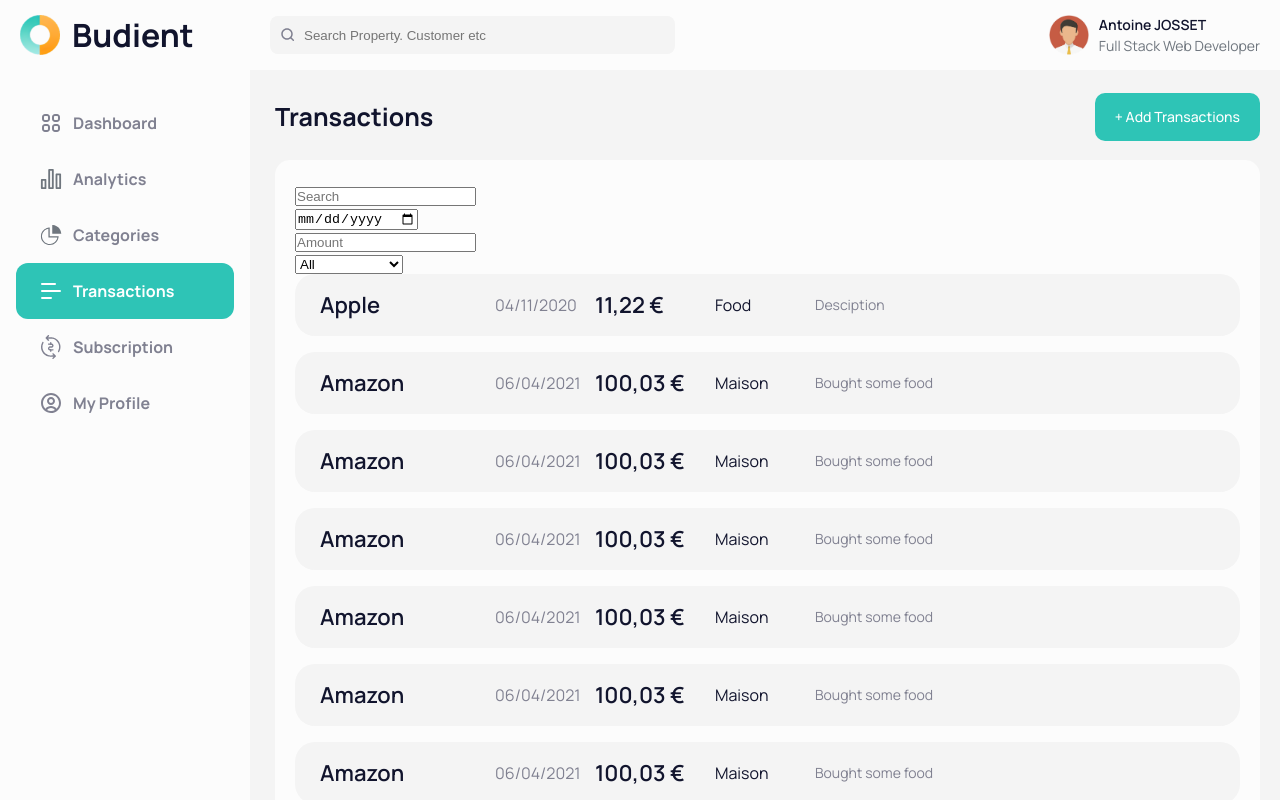
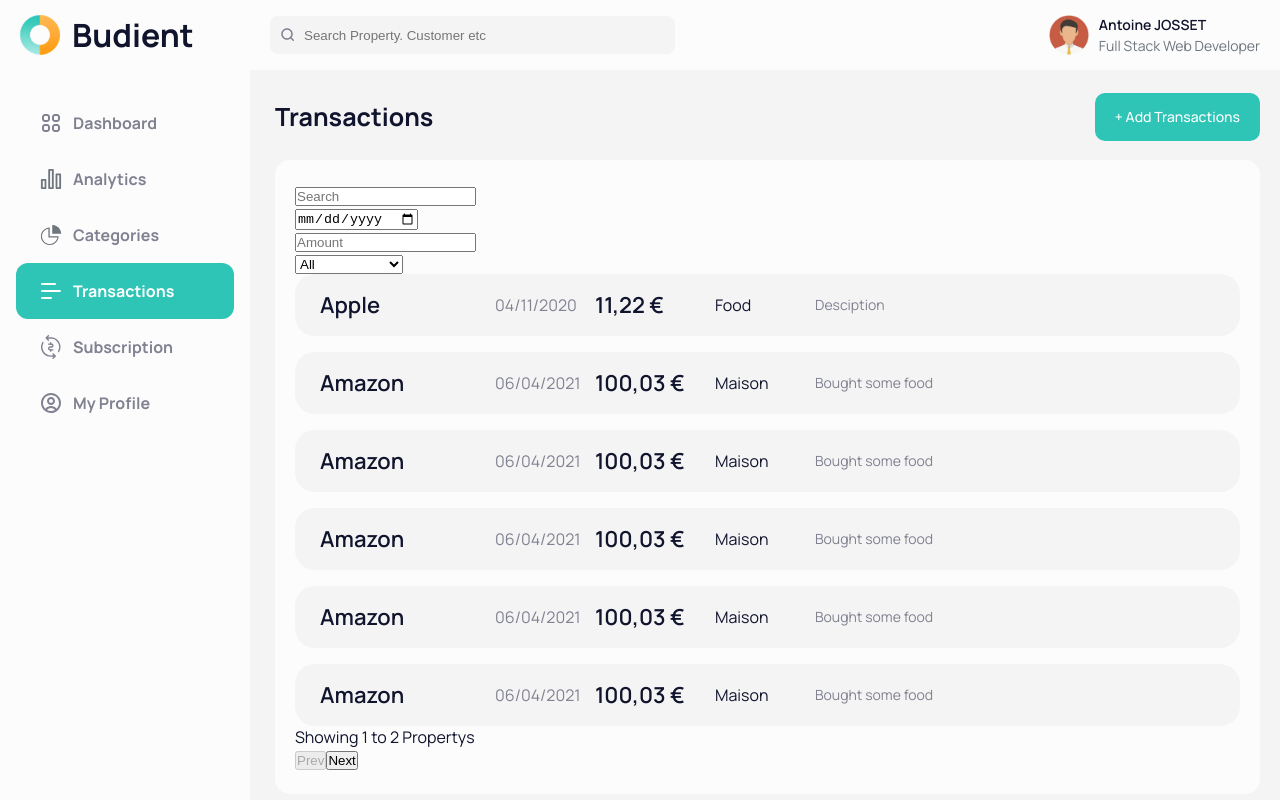
Before and after one commit to aBgAmeuR/Budient, a React (Vite) app in the folder Client/: page /transactions in a window 1280 px wide. Shown: the top 800 px of the page. Built offline with nearby package versions, Linux system fonts and the light colour scheme.

Commit message:
add pagination

```diff
--- a/Client/src/components/Transactions/TransactionsList.tsx
+++ b/Client/src/components/Transactions/TransactionsList.tsx
@@ -3,17 +3,10 @@ import { Transaction } from '../../pages/Transactions';
 import TransactionListItem from './TransactionListItem';
 
 export default function TransactionsList({ transactions }: { transactions: Transaction[] }) {
-  const [data, setData] = useState<Transaction[]>(transactions);
-  const [page, setPage] = useState(0);
-
-  const handleChangePage = (event: unknown, newPage: number) => {
-    setPage(newPage);
-  };
-
   return (
-    <ul className='list'>
+    <ul className="list">
       {transactions.map((transaction) => (
-        <TransactionListItem key={transaction.id} {...transaction} />
+        <TransactionListItem {...transaction} key={transaction.id} />
       ))}
     </ul>
   );
--- /dev/null
+++ b/Client/src/components/Transactions/TransactionsPagination.tsx
@@ -0,0 +1,25 @@
+type TransactionsPaginationProps = {
+  page: number;
+  setPage: (page: number) => void;
+  totalPages: number;
+};
+
+export default function TransactionsPagination({ page, setPage, totalPages }: TransactionsPaginationProps) {
+  return (
+    <div className="pagination">
+      <div className="left">
+        <p>
+          Showing {1} to {totalPages} Propertys
+        </p>
+      </div>
+      <div className="right">
+        <button onClick={() => setPage(page - 1)} disabled={page === 1}>
+          Prev
+        </button>
+        <button onClick={() => setPage(page + 1)} disabled={page === totalPages}>
+          Next
+        </button>
+      </div>
+    </div>
+  );
+}
--- a/Client/src/pages/Transactions.tsx
+++ b/Client/src/pages/Transactions.tsx
@@ -1,7 +1,8 @@
-import { useState } from 'react';
+import { useEffect, useState } from 'react';
 import TransactionListItem from '../components/Transactions/TransactionListItem';
 import TransactionsFilters from '../components/Transactions/TransactionsFilters';
 import TransactionsList from '../components/Transactions/TransactionsList';
+import TransactionsPagination from '../components/Transactions/TransactionsPagination';
 
 export type Transaction = {
   id: string;
@@ -105,8 +106,16 @@ const Data: Transaction[] = [
 
 export default function Transactions() {
   const [filter, setFilter] = useState({});
+  const [data, setData] = useState(Data);
+  const [page, setPage] = useState(1);
+  const [totalPages, setTotalPages] = useState(1);
 
+  const paginate = (items: Transaction[], page = 1, perPage = 6) => items.slice(perPage * (page - 1), perPage * page);
+  const paginatedData = paginate(data, page);
 
+  useEffect(() => {
+    setTotalPages(Math.ceil(data.length / 6));
+  }, [data]);
 
   return (
     <main id="Transactions">
@@ -116,30 +125,8 @@ export default function Transactions() {
       </div>
       <div className="content">
         <TransactionsFilters setFilter={setFilter} filter={filter} />
-        <TransactionsList transactions={Data} />
-        {/* <Table>
-          <tbody className="list">
-            {data.map((transaction) => (
-              <TransactionListItem {...transaction} key={transaction.id} />
-            ))}
-          </tbody>
-          <tfoot>
-            <tr>
-              <td colSpan={5}>
-                <TablePagination
-                  rowsPerPageOptions={[]}
-                  component="div"
-                  count={Data.length}
-                  rowsPerPage={6}
-                  page={page}
-                  onPageChange={() => {
-                    handleChangePage;
-                  }}
-                />
-              </td>
-            </tr>
-          </tfoot>
-        </Table> */}
+        <TransactionsList transactions={paginatedData} />
+        <TransactionsPagination page={page} setPage={setPage} totalPages={totalPages} />
       </div>
     </main>
   );
```
